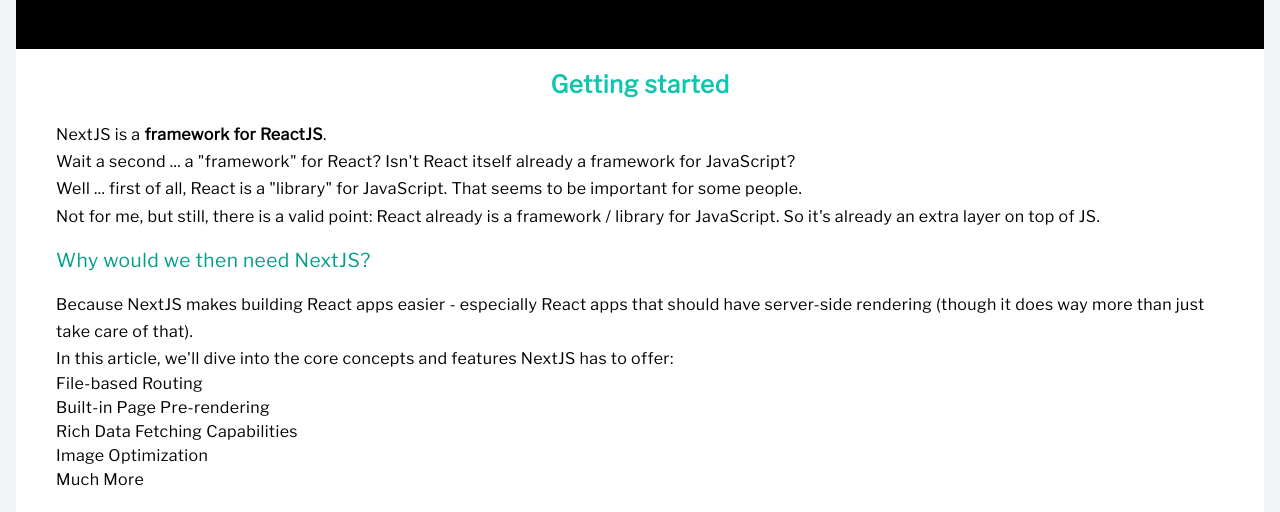
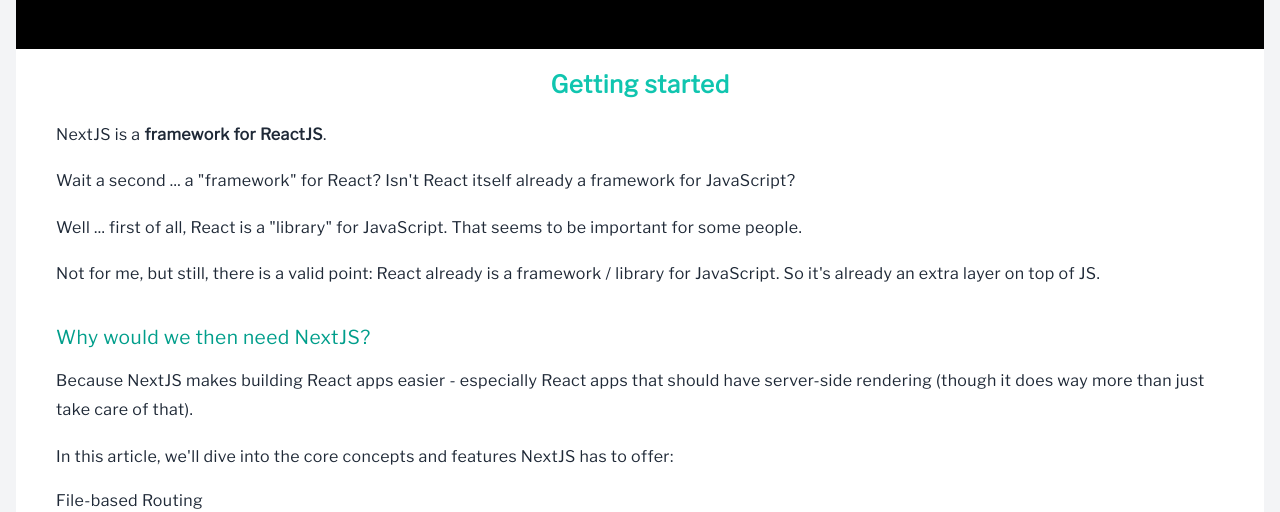
Before and after one commit to RoyaShahroudi/Personal-Website, a Next.js app: page /posts/getting-started in a window 1280 px wide. Shown: the part 373-885 px from the top of the page. Built offline with nearby package versions, Linux system fonts and the light colour scheme; some icons are missing; a web font is replaced by a local one.

Commit message:
style: add some styles

```diff
--- a/styles/PostDetail.module.css
+++ b/styles/PostDetail.module.css
@@ -1,3 +1,7 @@
+.content {
+    color: #1F2937;
+}
+
 .content h1,
 .content h2,
 .content h3,
@@ -10,7 +14,8 @@
 }
 
 .content p {
-    line-height: 1.7rem;
+    line-height: 1.8rem;
+    margin-bottom: 1.1rem;
 }
 
 .content a {
--- a/tailwind.config.js
+++ b/tailwind.config.js
@@ -20,7 +20,7 @@
         112: "28rem",
       },
       minHeight: {
-        cal: 'calc(100vh - 128px)',
+        cal: 'calc(100vh - 129px)',
       }
     },
     container: {
```
